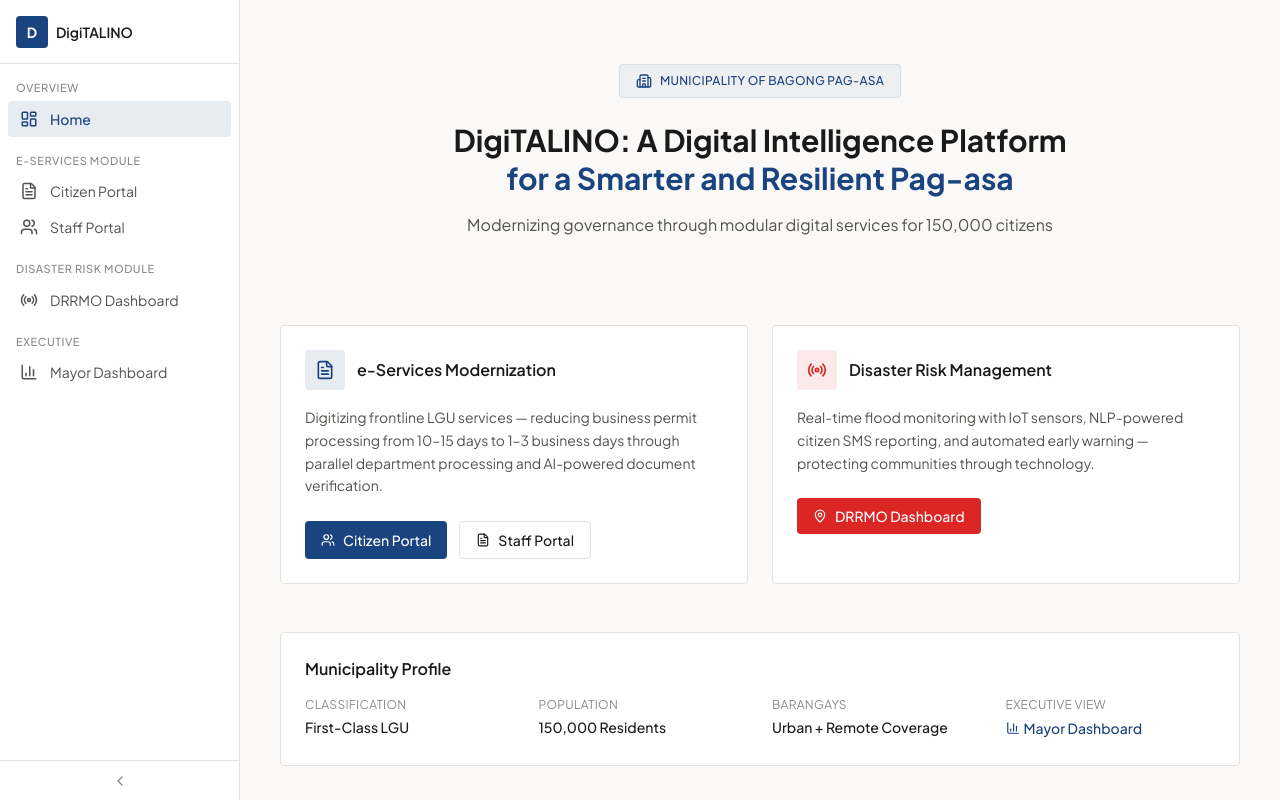
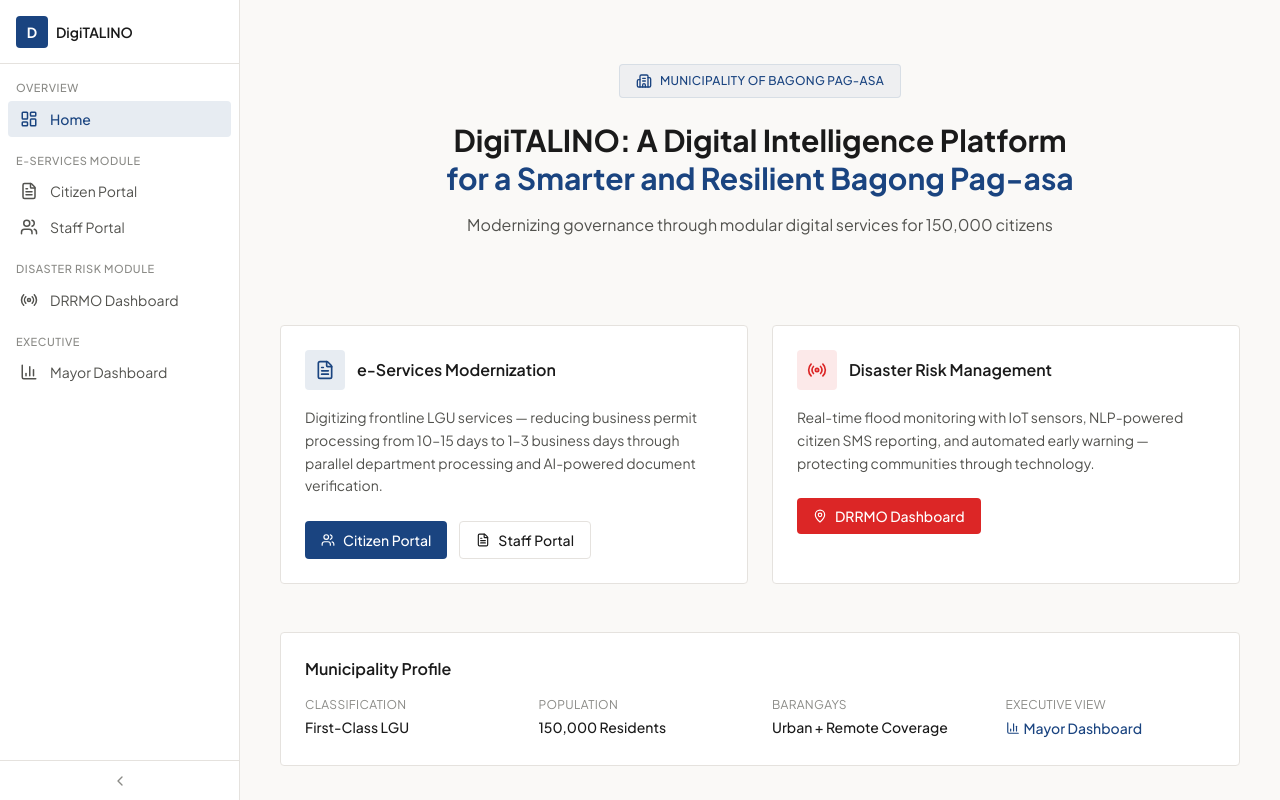
Before and after one commit to yanicells/DigiTALINO, a Next.js app: page / in a window 1280 px wide. Built offline with nearby package versions, Linux system fonts and the light colour scheme.

Commit message:
feat: update header

```diff
--- a/app/page.tsx
+++ b/app/page.tsx
@@ -15,7 +15,7 @@ export default function Home() {
         <h1 className="text-3xl font-bold text-text-primary leading-tight mb-4">
           DigiTALINO: A Digital Intelligence Platform
           <br />
-          <span className="text-primary">for a Smarter and Resilient Pag-asa</span>
+          <span className="text-primary">for a Smarter and Resilient Bagong Pag-asa</span>
         </h1>
         <p className="text-base text-text-secondary max-w-2xl mx-auto mb-10">
           Modernizing governance through modular digital services for 150,000
```
